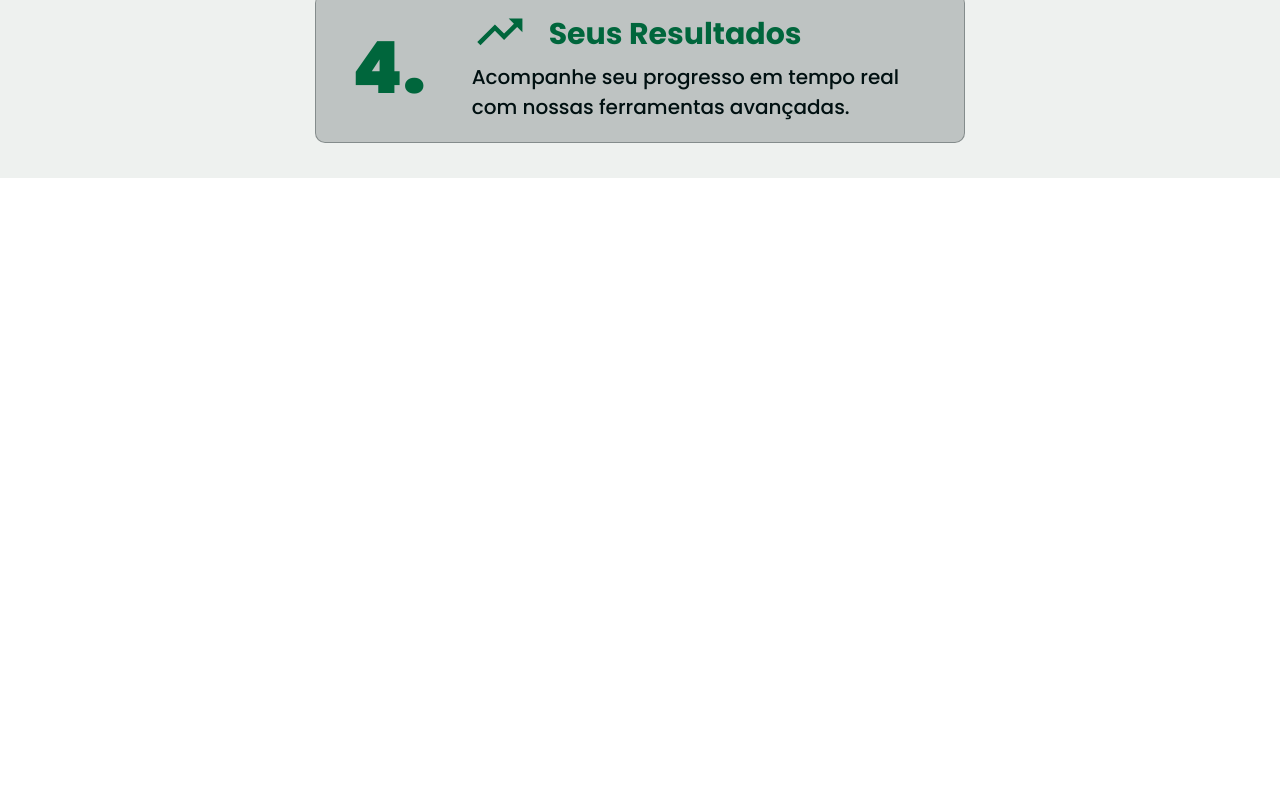
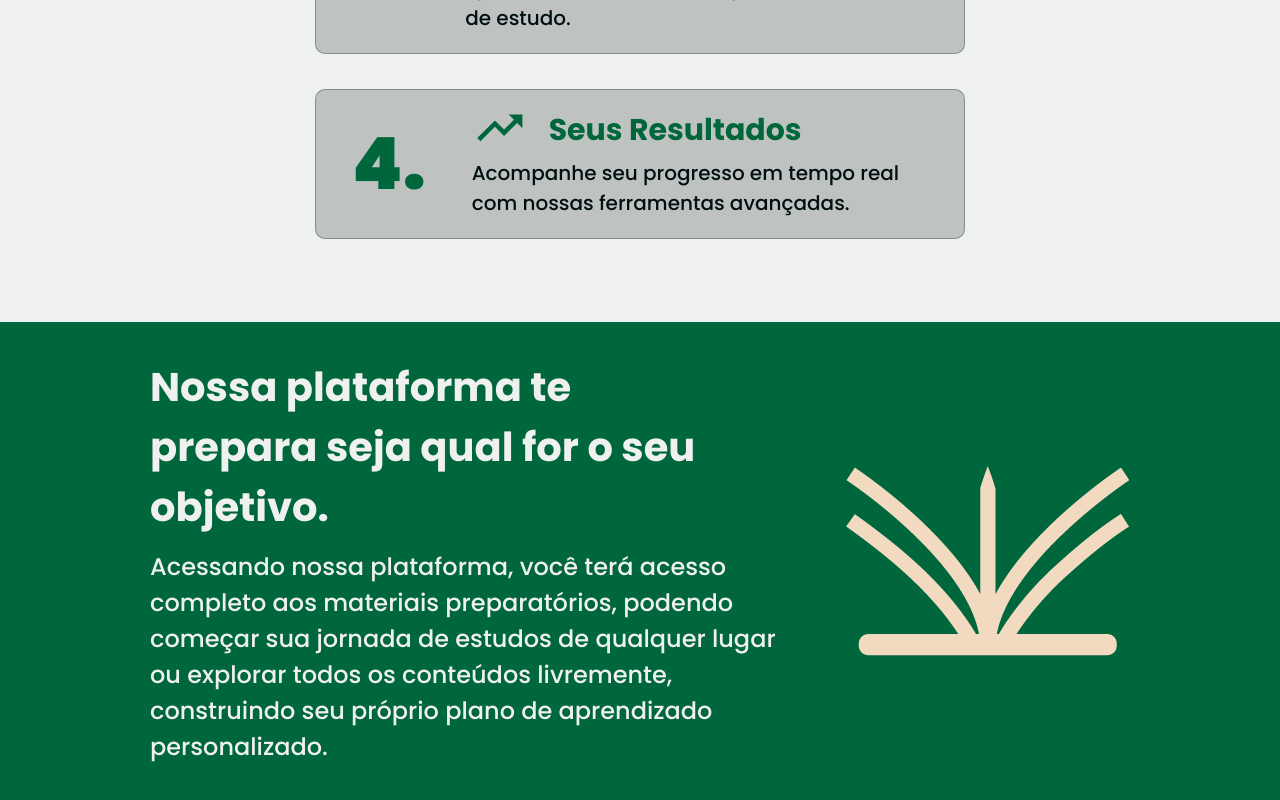
Before and after one commit to will-santosx/willy-academy-next-app, a Next.js app: page / in a window 1280 px wide. Shown: the part 1869-2669 px from the top of the page. Before the commit the page ends 2047 px from the top, so only its background shows below. Built offline with nearby package versions, Linux system fonts and the light colour scheme.

Commit message:
adicionando terceira seção da pagina home

```diff
--- a/src/app/page.tsx
+++ b/src/app/page.tsx
@@ -1,10 +1,12 @@
 import Link from "next/link";
 import { FeatureCard } from "./components/FeatureCards/FeatureCards";
 import { BiBrain, BiLaptop, BiTrendingUp, BiTrophy } from "react-icons/bi";
+import Image from "next/image";
+import PrimaryIcon from "@/app/assets/brand/logo-primary-icon.png";
 
 export default function Home() {
   return (
-    <main className="w-full flex items-center flex-col bg-neutral-bright-gray">
+    <main className="w-full flex items-center flex-col gap-[3rem] bg-neutral-bright-gray">
       <section className="xl:h-[685px] xl:px-[167px] xl:py-[60px] | sm:bg-lg-top-image-banner | sm:h-[430px] sm:justify-between sm:py-[40px] sm:px-[30px] | max-sm:items-center max-sm:justify-end max-sm:py-[20px] max-sm:gap-[30px] | | h-[470px] w-full flex flex-col bg-cover bg-center bg-sm-top-image-banner">
         <div className="sm:justify-center sm:text-left sm:items-start sm:gap-[40px] | max-sm:gap-[20px] | lg:gap-[48px] | text-neutral-bright-gray flex flex-col items-center text-center justify-end">
           <div className="flex flex-col">
@@ -88,6 +90,26 @@ export default function Home() {
           />
         </div>
       </section>
+      <section className="xl:px-[150px] 2xl:px-[350px] xl:py-[35px] md:px-[60px] lg:px-[100px] px-[20px] py-[20px] w-full bg-secondary-cadmium-green gap-5 md:flex-row flex-col-reverse justify-between flex items-center">
+        <div className="text-neutral-bright-gray flex flex-col gap-3">
+          <h3 className="xl:max-w-[555px] xl:text-[40px] md:text-[32px] md:max-w-[400px] md:text-start text-center text-[20px] font-bold">
+            Nossa plataforma te prepara seja qual for o seu objetivo.
+          </h3>
+          <p className="xl:max-w-[645px] xl:text-[24px] md:max-w-[500px] lg:text-[20px] sm:text-[18px] md:text-start font-medium text-[14px] text-center">
+            Acessando nossa plataforma, você terá acesso completo aos materiais
+            preparatórios, podendo começar sua jornada de estudos de qualquer
+            lugar ou explorar todos os conteúdos livremente, construindo seu
+            próprio plano de aprendizado personalizado.
+          </p>
+        </div>
+        <div>
+          <Image
+            alt={"Logo Willy Academy Primário"}
+            className="xl:w-[284px] lg:w-[190px] md:w-[160px] w-[100px] md:block"
+            src={PrimaryIcon}
+          />
+        </div>
+      </section>
     </main>
   );
 }
```
